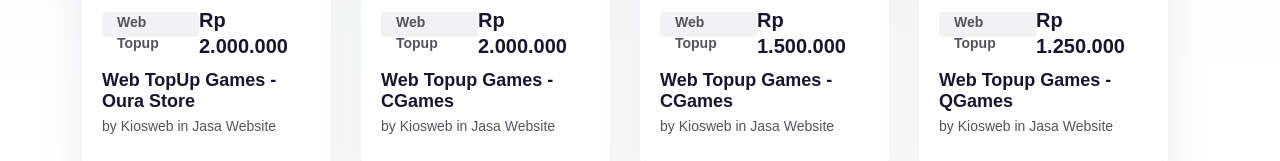
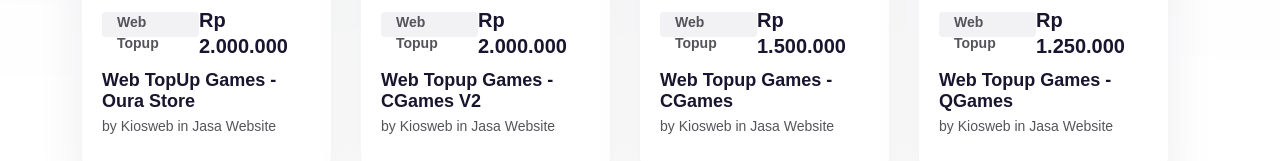
Before and after one commit to adriansahdotnet/kiosweb, a Next.js app: page /product in a window 1280 px wide. Shown: the part 368-529 px from the top of the page. Built offline with nearby package versions, Linux system fonts and the light colour scheme; no server answers; a web font is replaced by a local one.

Commit message:
edit populer

```diff
--- a/src/components/Home/ProductPopuler.js
+++ b/src/components/Home/ProductPopuler.js
@@ -17,8 +17,8 @@ const ProductPopuler = () => {
       img: "assets/img/product/cgames.png",
       link: "/cgames-v2",
       demo: "https://cgames.kiosweb.id",
-      title: "Web Topup Games - CGames",
-      title_pop: "Web Topup Games - CGames",
+      title: "Web Topup Games - CGames V2",
+      title_pop: "Web Topup Games - CGames V2",
       category: "Web Topup",
       price: "2.000.000",
     },
```
